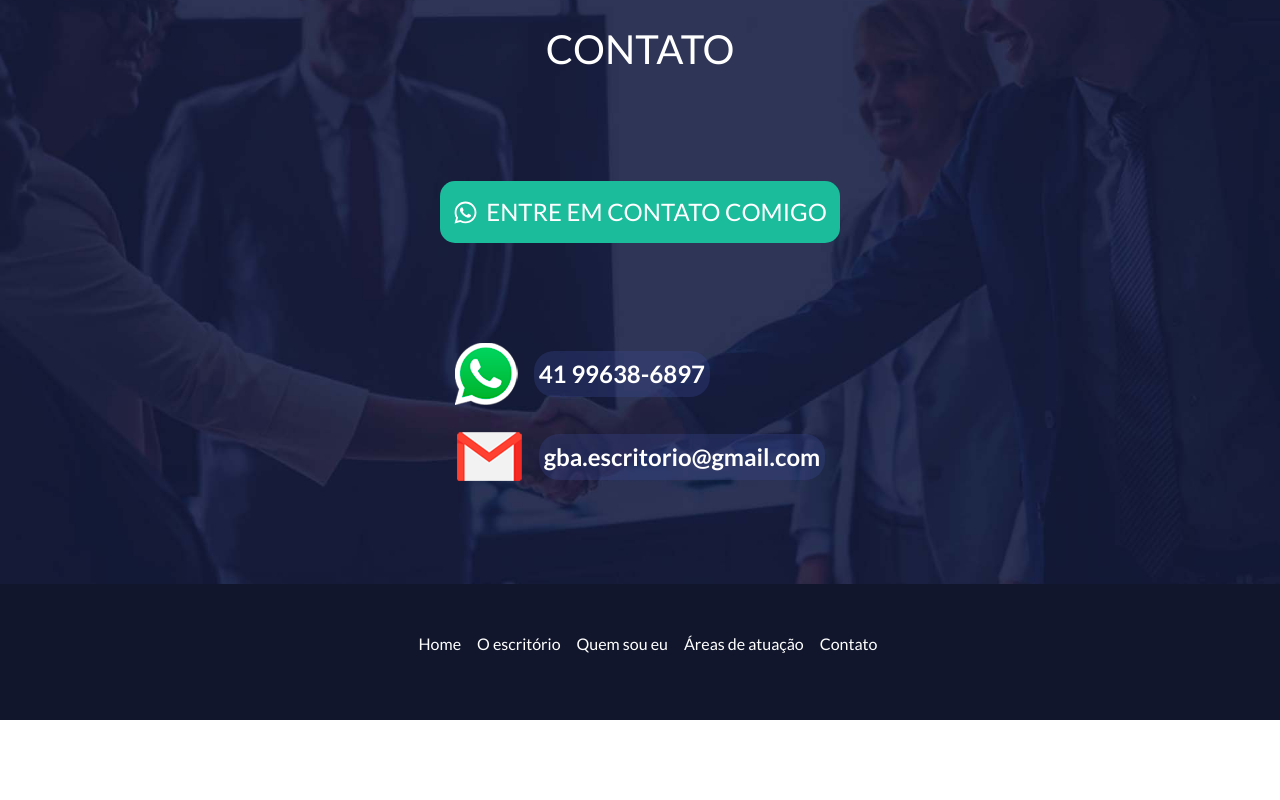
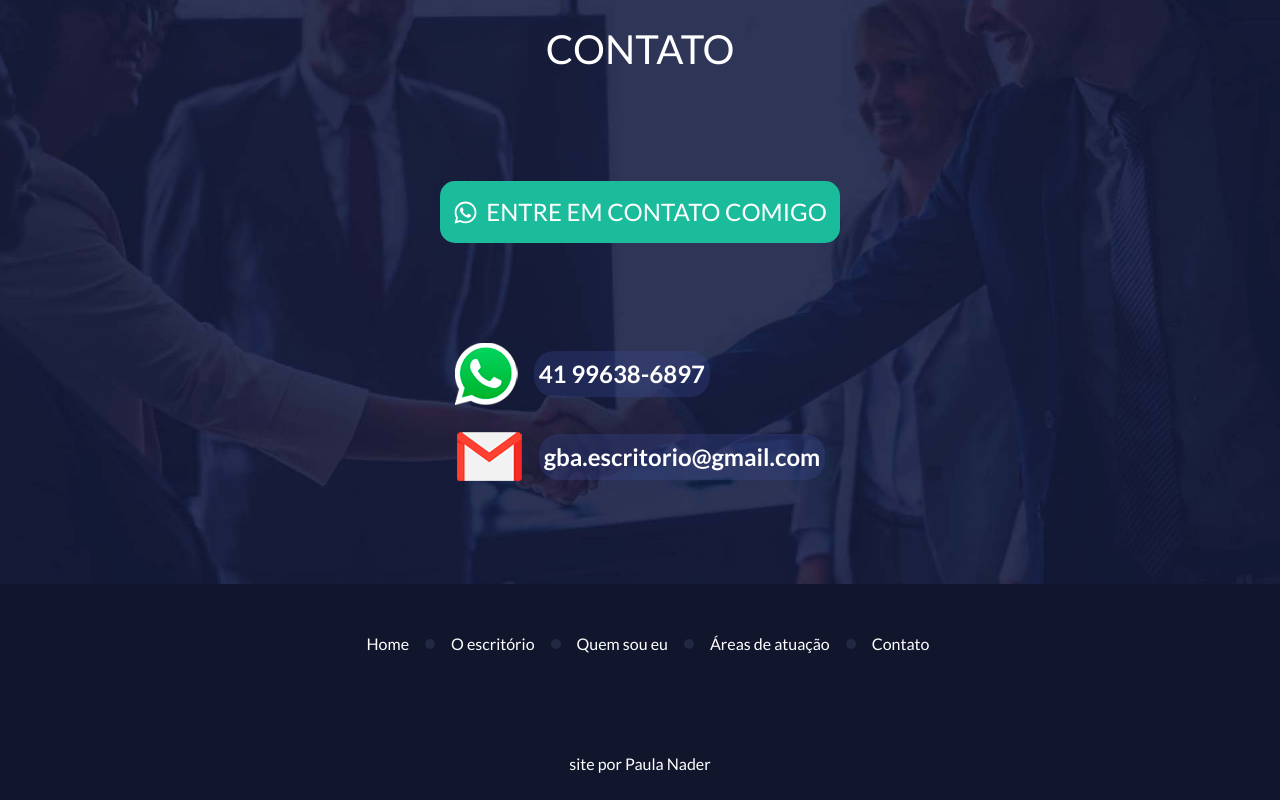
Before and after one commit to gbaadvocacia/giulianna-andrade-advocacia, a React (Create React App) app: page / in a window 1280 px wide. Shown: the part 5523-6323 px from the top of the page. Before the commit the page ends 6243 px from the top, so only its background shows below. Built offline with nearby package versions, Linux system fonts and the light colour scheme.

Commit message:
Fixing footer

```diff
--- a/src/components/Contact/index.tsx
+++ b/src/components/Contact/index.tsx
@@ -1,6 +1,5 @@
 import { Border, Cover, Flex, Text, Title, ContactStyles } from './styles';
 import BackgroundImg from '../../assets/imagemFundo.jpg';
-import ConectImg from '../../assets/conectMe.png';
 import WhatsImg from '../../assets/whats.png';
 import EmailImg from '../../assets/email.png';
 import { ContactMe } from '../ContactMe';
--- a/src/components/Footer/index.tsx
+++ b/src/components/Footer/index.tsx
@@ -1,18 +1,44 @@
-import { MainFooter } from './styles';
+import { Circle } from '../Circle';
+import { Link, MainFooter } from './styles';
 
 const Footer: React.FC = () => {
     return (
+        <>
             <MainFooter className="mt-auto py-5">
-            <div className="container  text-white">
-                <ul className="justify-content-center">
+                <div className="container text-white mb-4">
+                    <ul className="justify-content-center align-items-center mb-4">
                         <li className="me-3">Home</li>
+                        <li className="me-3 d-none d-lg-block">
+                            <Circle />
+                        </li>
                         <li className="me-3">O escritório</li>
+                        <li className="me-3 d-none d-lg-block">
+                            <Circle />
+                        </li>
                         <li className="me-3">Quem sou eu</li>
+                        <li className="me-3 d-none d-lg-block">
+                            <Circle />
+                        </li>
                         <li className="me-3">Áreas de atuação</li>
+                        <li className="me-3 d-none d-lg-block">
+                            <Circle />
+                        </li>
                         <li className="me-3">Contato</li>
                     </ul>
                 </div>
             </MainFooter>
+            <MainFooter>
+                <div className="justify-items-center text-center text-white p-4">
+                    <span>site por </span>
+                    <Link
+                        href="https://www.linkedin.com/in/paulanader/"
+                        target="_blank"
+                    >
+                        Paula Nader
+                    </Link>
+                </div>
+            </MainFooter>
+        </>
     );
 };
 
--- a/src/components/Footer/styles.ts
+++ b/src/components/Footer/styles.ts
@@ -18,3 +18,8 @@ export const MainFooter = styled.div`
         }
     }
 `;
+
+export const Link = styled.a`
+    text-decoration: none;
+    color: var(--white);
+`;
```
Lines whose indentation alone changed are shown as unchanged.
